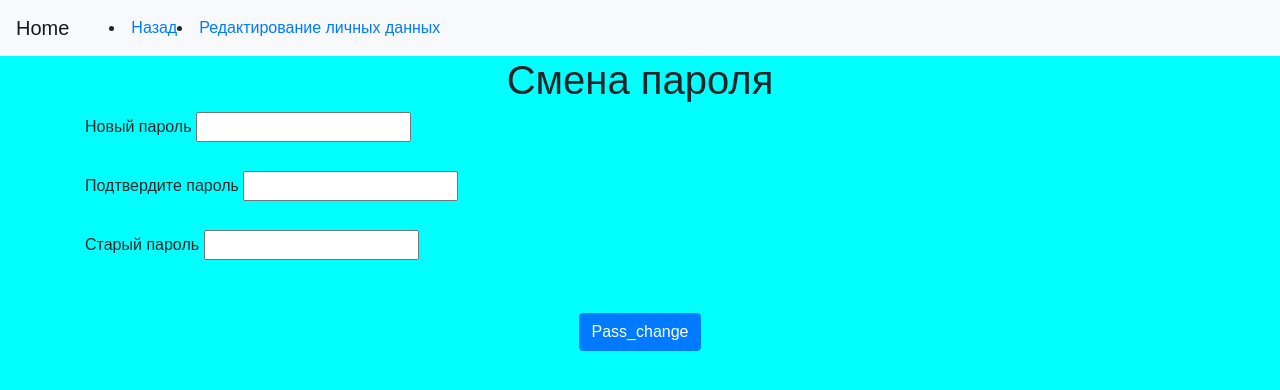
After one commit to giTimosha/todo_list, a Django app: page /accounts/1/pass_change in a window 1280 px wide. The commit adds this page. Shown: the top 390 px of the page. Run offline with Django 3.2, Linux system fonts and the light colour scheme; data comes from the database, SQL or seed files in the repository; some libraries are stand-ins or nearby versions.

Commit message:
второй этап сделан со сменой пароля

```diff
--- a/todo_list/accounts/forms.py
+++ b/todo_list/accounts/forms.py
@@ -52,3 +52,33 @@ class UserChangeForm(forms.ModelForm):
         model = User
         fields = ['first_name', 'last_name', 'email']
         labels = {'first_name': 'Имя', 'last_name': 'Фамилия', 'email': 'Email'}
+
+
+class PasswordChangeForm(forms.ModelForm):
+    password = forms.CharField(label="Новый пароль", strip=False, widget=forms.PasswordInput)
+    password_confirm = forms.CharField(label="Подтвердите пароль", widget=forms.PasswordInput, strip=False)
+    old_password = forms.CharField(label="Старый пароль", strip=False, widget=forms.PasswordInput)
+
+    def clean_password_confirm(self):
+        password = self.cleaned_data.get("password")
+        password_confirm = self.cleaned_data.get("password_confirm")
+        if password and password_confirm and password != password_confirm:
+            raise forms.ValidationError('Пароли не совпадают!')
+        return password_confirm
+
+    def clean_old_password(self):
+        old_password = self.cleaned_data.get('old_password')
+        if not self.instance.check_password(old_password):
+            raise forms.ValidationError('Старый пароль неправильный!')
+        return old_password
+
+    def save(self, commit=True):
+        user = self.instance
+        user.set_password(self.cleaned_data["password"])
+        if commit:
+            user.save()
+        return user
+
+    class Meta:
+        model = User
+        fields = ['password', 'password_confirm', 'old_password']
--- a/todo_list/accounts/templates/user_detail.html
+++ b/todo_list/accounts/templates/user_detail.html
@@ -4,9 +4,8 @@
 {% block title %}Пользователь{% endblock %}
 
 {% block menu_links %}
-    <li><a href="">Редактировать</a></li>
     <p><a class="navbar-brand" href="{% url 'accounts:update' user_obj.pk %}">update</a></p>
-    <li><a href="#">Смена пароля</a></li>
+    <p><a class="navbar-brand" href="{% url 'accounts:password_change' user_obj.pk %}">pass_change</a></p>
 {% endblock %}
 
 
--- a/todo_list/accounts/templates/user_info_change.html
+++ b/todo_list/accounts/templates/user_info_change.html
@@ -4,7 +4,7 @@
 
 {% block menu_links %}
     <li><a href="{% url "accounts:detail" user_obj.pk %}">Назад</a></li>
-    <li><a href="#">Смена пароля</a></li>
+    <li><a href="{% url "accounts:password_change" user_obj.pk %}">Смена пароля</a></li>
 {% endblock %}
 
 
--- /dev/null
+++ b/todo_list/accounts/templates/user_password_change.html
@@ -0,0 +1,15 @@
+{% extends 'base.html' %}
+
+
+{% block title %}Смена пароля{% endblock %}
+{% block menu_links %}
+    <li><a href="{% url "accounts:detail" user_obj.pk %}">Назад</a></li>
+    <li><a href="{% url "accounts:update" user_obj.pk %}">Редактирование личных данных</a></li>
+{% endblock %}
+
+{% block content %}
+    <h1>Смена пароля</h1>
+    <form action="{% url "accounts:password_change" user_obj.pk %}" method="post">
+        {% include 'partial/project_form.html' with button_text='Pass_change'%}
+    </form>
+{% endblock %}
--- a/todo_list/accounts/urls.py
+++ b/todo_list/accounts/urls.py
@@ -1,7 +1,7 @@
 from django.urls import path
 
 from accounts.views import login_view, logout_view, register_view, UserListView, UserDetailView, \
-    UserPersonalInfoChangeView
+    UserPersonalInfoChangeView, UserPasswordChangeView
 
 urlpatterns = [
     path('login/', login_view, name='login'),
@@ -9,7 +9,8 @@ urlpatterns = [
     path('registration/', register_view, name='create'),
     path('users/', UserListView.as_view(), name='user'),
     path('<int:pk>/', UserDetailView.as_view(), name='detail'),
-    path('<int:pk>/update', UserPersonalInfoChangeView.as_view(), name='update')
+    path('<int:pk>/update', UserPersonalInfoChangeView.as_view(), name='update'),
+    path('<int:pk>/pass_change', UserPasswordChangeView.as_view(), name='password_change')
 ]
 
 app_name = 'accounts'
--- a/todo_list/accounts/views.py
+++ b/todo_list/accounts/views.py
@@ -4,7 +4,7 @@ from django.shortcuts import render, redirect
 from django.urls import reverse
 from django.views.generic import DetailView, ListView, UpdateView
 
-from accounts.forms import UserCreationForm, UserChangeForm
+from accounts.forms import UserCreationForm, UserChangeForm, PasswordChangeForm
 
 
 def login_view(request):
@@ -70,3 +70,16 @@ class UserPersonalInfoChangeView(UpdateView):
 
     def get_success_url(self):
         return reverse('accounts:detail', kwargs={'pk': self.object.pk})
+
+
+class UserPasswordChangeView(UpdateView):
+    model = User
+
+    template_name = 'user_password_change.html'
+
+    form_class = PasswordChangeForm
+
+    context_object_name = 'user_obj'
+
+    def get_success_url(self):
+        return reverse('accounts:login')
```
